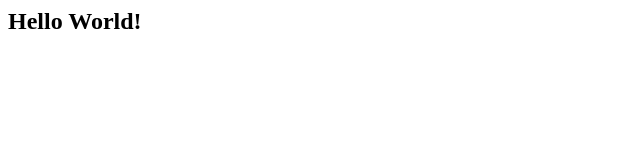
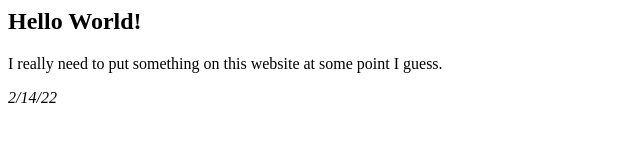
Before and after one commit to l0gnes/lognes.xyz, a plain HTML site: page index.html in a window 1280 px wide. Shown: the whole page, without its empty margins (0-640 px from the left). Drawn offline with Linux system fonts and the light colour scheme.

Commit message:
Update index.html

```diff
--- a/index.html
+++ b/index.html
@@ -3,5 +3,15 @@
   </head>
   <body>
     <h2>Hello World!</h2>
+    <table>
+      <tr>
+        <p>
+          I really need to put something on this website at some point I guess.
+        </p>
+        <cite>
+          2/14/22
+        </cite>
+      </tr>
+    </table>
   </body>
 </html>
```
